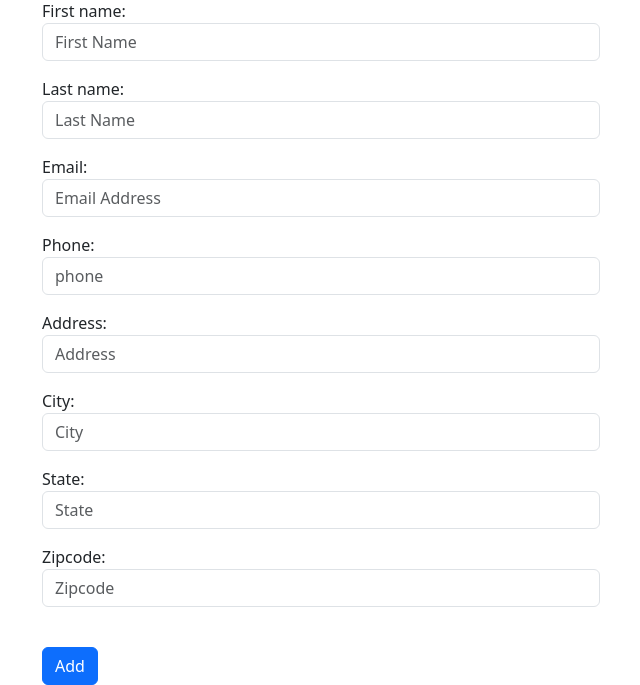
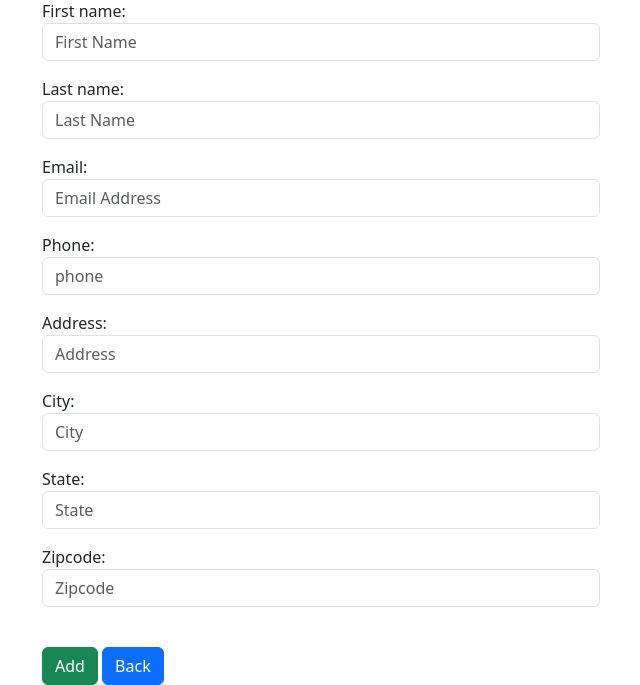
Before and after one commit to PatriceAlan/CRMHub, a Django app: page /add_record/ in a window 1280 px wide. Shown: the part 161-846 px from the top of the page, without its empty margins (319-959 px from the left). Run offline with Django 4.2, Linux system fonts and the light colour scheme; the visitor is signed in with stand-in values (Sample User, id 1).

Commit message:
Everything done !

```diff
--- a/crmhub/website/templates/add_record.html
+++ b/crmhub/website/templates/add_record.html
@@ -11,8 +11,8 @@
 
         {{ form.as_p}}
     <br>
-    <button type="submit" class="btn btn-primary">Add</button>
-
+    <button type="submit" class="btn btn-success">Add</button>
+    <a href="{% url 'home' %}" class="btn btn-primary">Back</a>
 
 </form>
 
--- a/crmhub/website/templates/update_record.html
+++ b/crmhub/website/templates/update_record.html
@@ -11,8 +11,8 @@
 	{{ form.as_p }}
 
 
-  <button type="submit" class="btn btn-primary">Update</button>
-
+  <button type="submit" class="btn btn-warning">Update</button>
+  <a href="{% url 'home' %}" class="btn btn-primary">Back</a>
 </form>
 
 
```
